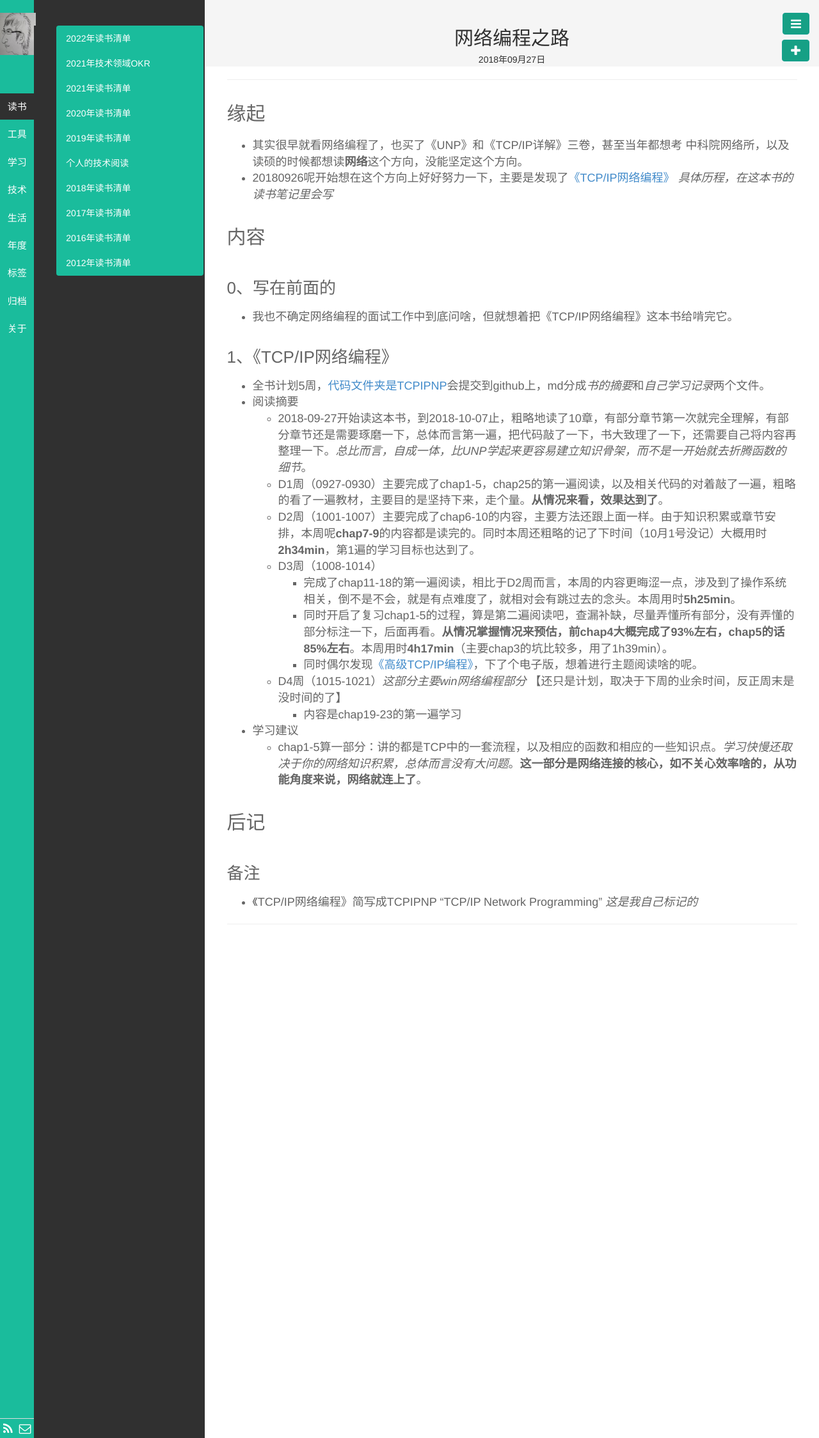
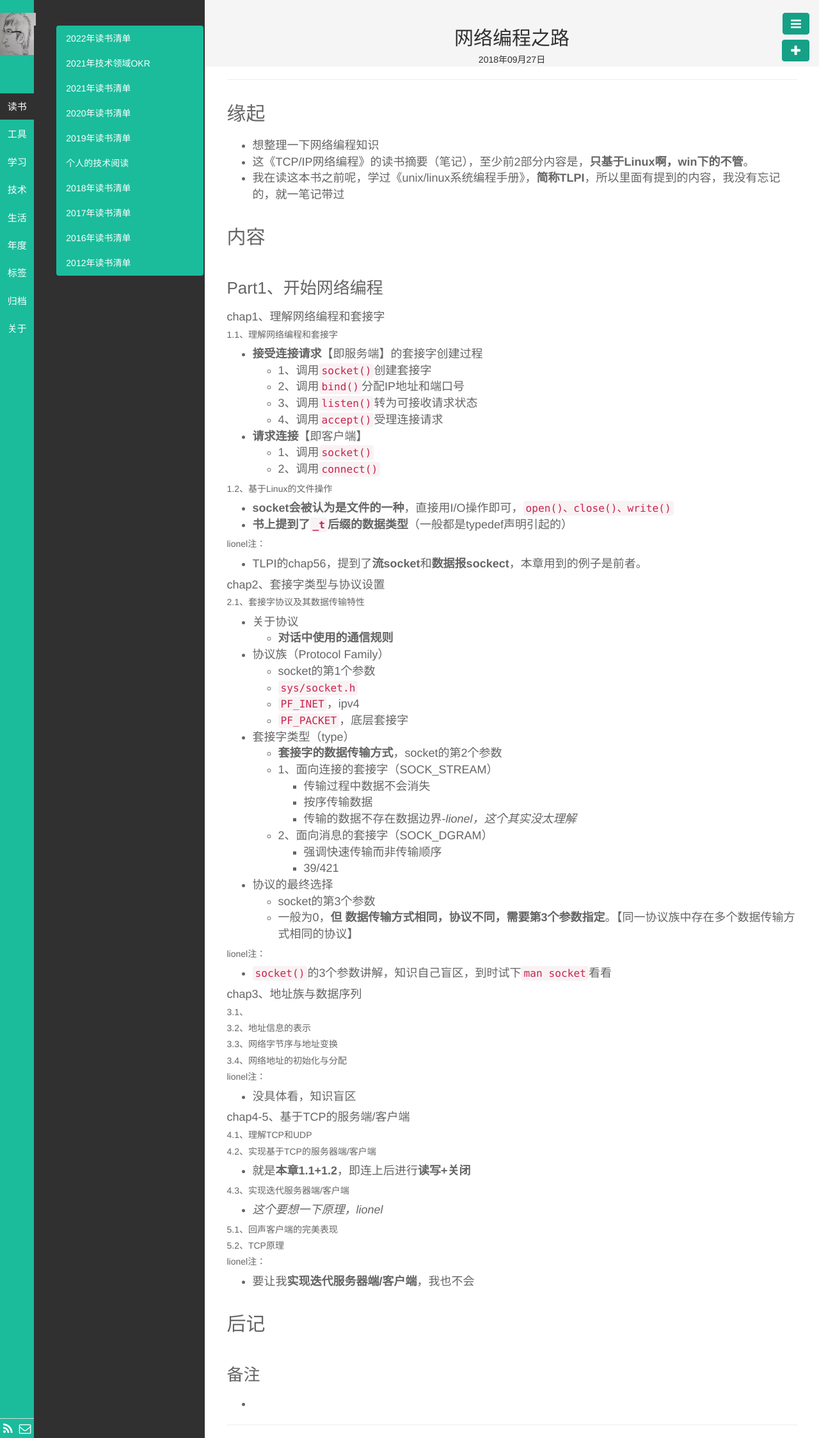
Before and after one commit to wolflion/blog, a Jekyll site: the page built from _posts/学习/2018-09-27-Network-Programming-Study-Road.md, in a window 1280 px wide. Shown: the whole page at 64% size. Built offline with Jekyll 4.4.1, drawn with Linux system fonts in a browser that asks for light colours.

Commit message:
Update 2018-09-27-Network-Programming-Study-Road.md

```diff
--- a/_posts/学习/2018-09-27-Network-Programming-Study-Road.md
+++ b/_posts/学习/2018-09-27-Network-Programming-Study-Road.md
@@ -10,35 +10,100 @@ description:
 
 ##  缘起
 
-+ 其实很早就看网络编程了，也买了《UNP》和《TCP/IP详解》三卷，甚至当年都想考 中科院网络所，以及读硕的时候都想读**网络**这个方向，没能坚定这个方向。
-+ 20180926呢开始想在这个方向上好好努力一下，主要是发现了[《TCP/IP网络编程》](https://book.douban.com/subject/25911735/) *具体历程，在这本书的读书笔记里会写*
++ 想整理一下网络编程知识
++ 这《TCP/IP网络编程》的读书摘要（笔记），至少前2部分内容是，**只基于Linux啊，win下的不管**。
++ 我在读这本书之前呢，学过《unix/linux系统编程手册》，**简称TLPI**，所以里面有提到的内容，我没有忘记的，就一笔记带过
 
 ##  内容
 
-###  0、写在前面的
+### Part1、开始网络编程
 
-+ 我也不确定网络编程的面试工作中到底问啥，但就想着把《TCP/IP网络编程》这本书给啃完它。
+#### chap1、理解网络编程和套接字
 
-### 1、《TCP/IP网络编程》
+##### 1.1、理解网络编程和套接字
 
-+ 全书计划5周，[代码文件夹是TCPIPNP](https://github.com/wolflion/Code2018/tree/master/C/TCPIPNP)会提交到github上，md分成*书的摘要*和*自己学习记录*两个文件。
-+ 阅读摘要
-  + 2018-09-27开始读这本书，到2018-10-07止，粗略地读了10章，有部分章节第一次就完全理解，有部分章节还是需要琢磨一下，总体而言第一遍，把代码敲了一下，书大致理了一下，还需要自己将内容再整理一下。*总比而言，自成一体，比UNP学起来更容易建立知识骨架，而不是一开始就去折腾函数的细节*。
-  + D1周（0927-0930）主要完成了chap1-5，chap25的第一遍阅读，以及相关代码的对着敲了一遍，粗略的看了一遍教材，主要目的是坚持下来，走个量。**从情况来看，效果达到了**。
-  + D2周（1001-1007）主要完成了chap6-10的内容，主要方法还跟上面一样。由于知识积累或章节安排，本周呢**chap7-9**的内容都是读完的。同时本周还粗略的记了下时间（10月1号没记）大概用时**2h34min**，第1遍的学习目标也达到了。
-  + D3周（1008-1014）
-    + 完成了chap11-18的第一遍阅读，相比于D2周而言，本周的内容更晦涩一点，涉及到了操作系统相关，倒不是不会，就是有点难度了，就相对会有跳过去的念头。本周用时**5h25min**。
-    + 同时开启了复习chap1-5的过程，算是第二遍阅读吧，查漏补缺，尽量弄懂所有部分，没有弄懂的部分标注一下，后面再看。**从情况掌握情况来预估，前chap4大概完成了93%左右，chap5的话85%左右**。本周用时**4h17min**（主要chap3的坑比较多，用了1h39min）。
-    + 同时偶尔发现[《高级TCP/IP编程》](https://book.douban.com/subject/1231490/)，下了个电子版，想着进行主题阅读啥的呢。
-  + D4周（1015-1021）*这部分主要win网络编程部分*  【还只是计划，取决于下周的业余时间，反正周末是没时间的了】
-    + 内容是chap19-23的第一遍学习
-+ 学习建议
-  + chap1-5算一部分：讲的都是TCP中的一套流程，以及相应的函数和相应的一些知识点。*学习快慢还取决于你的网络知识积累，总体而言没有大问题*。**这一部分是网络连接的核心，如不关心效率啥的，从功能角度来说，网络就连上了**。
++ **接受连接请求**【即服务端】的套接字创建过程
+  + 1、调用`socket()`创建套接字
+  + 2、调用`bind()`分配IP地址和端口号
+  + 3、调用`listen()`转为可接收请求状态
+  + 4、调用`accept()`受理连接请求
++ **请求连接**【即客户端】
+  + 1、调用`socket()`
+  + 2、调用`connect()`
 
+##### 1.2、基于Linux的文件操作
 
++ **socket会被认为是文件的一种**，直接用I/O操作即可，`open()、close()、write()`
++ **书上提到了`_t`后缀的数据类型**（一般都是typedef声明引起的）
+
+##### lionel注：
+
++ TLPI的chap56，提到了**流socket**和**数据报sockect**，本章用到的例子是前者。
+
+#### chap2、套接字类型与协议设置
+
+##### 2.1、套接字协议及其数据传输特性
+
++ 关于协议
+  + **对话中使用的通信规则**
++ 协议族（Protocol Family）
+  + socket的第1个参数
+  + `sys/socket.h`
+  + `PF_INET`，ipv4
+  + `PF_PACKET`，底层套接字
++ 套接字类型（type）
+  + **套接字的数据传输方式**，socket的第2个参数
+  + 1、面向连接的套接字（SOCK_STREAM）
+    + 传输过程中数据不会消失
+    + 按序传输数据
+    + 传输的数据不存在数据边界-*lionel，这个其实没太理解*
+  + 2、面向消息的套接字（SOCK_DGRAM）
+    + 强调快速传输而非传输顺序
+    + 39/421
++ 协议的最终选择
+  + socket的第3个参数
+  + 一般为0，**但 数据传输方式相同，协议不同，需要第3个参数指定**。【同一协议族中存在多个数据传输方式相同的协议】
+
+##### lionel注：
+
++ `socket()`的3个参数讲解，知识自己盲区，到时试下`man socket`看看
+
+#### chap3、地址族与数据序列
+
+##### 3.1、
+
+##### 3.2、地址信息的表示
+
+##### 3.3、网络字节序与地址变换
+
+##### 3.4、网络地址的初始化与分配
+
+##### lionel注：
+
++ 没具体看，知识盲区
+
+#### chap4-5、基于TCP的服务端/客户端
+
+##### 4.1、理解TCP和UDP
+
+##### 4.2、实现基于TCP的服务器端/客户端
+
++ 就是**本章1.1+1.2**，即连上后进行**读写+关闭**
+
+##### 4.3、实现迭代服务器端/客户端
+
++ *这个要想一下原理，lionel*
+
+##### 5.1、回声客户端的完美表现
+
+##### 5.2、TCP原理
+
+##### lionel注：
+
++ 要让我**实现迭代服务器端/客户端**，我也不会
 
 ##  后记
 
 ### 备注
 
-+ 《TCP/IP网络编程》简写成TCPIPNP  “TCP/IP  Network Programming”  *这是我自己标记的*
++
```
